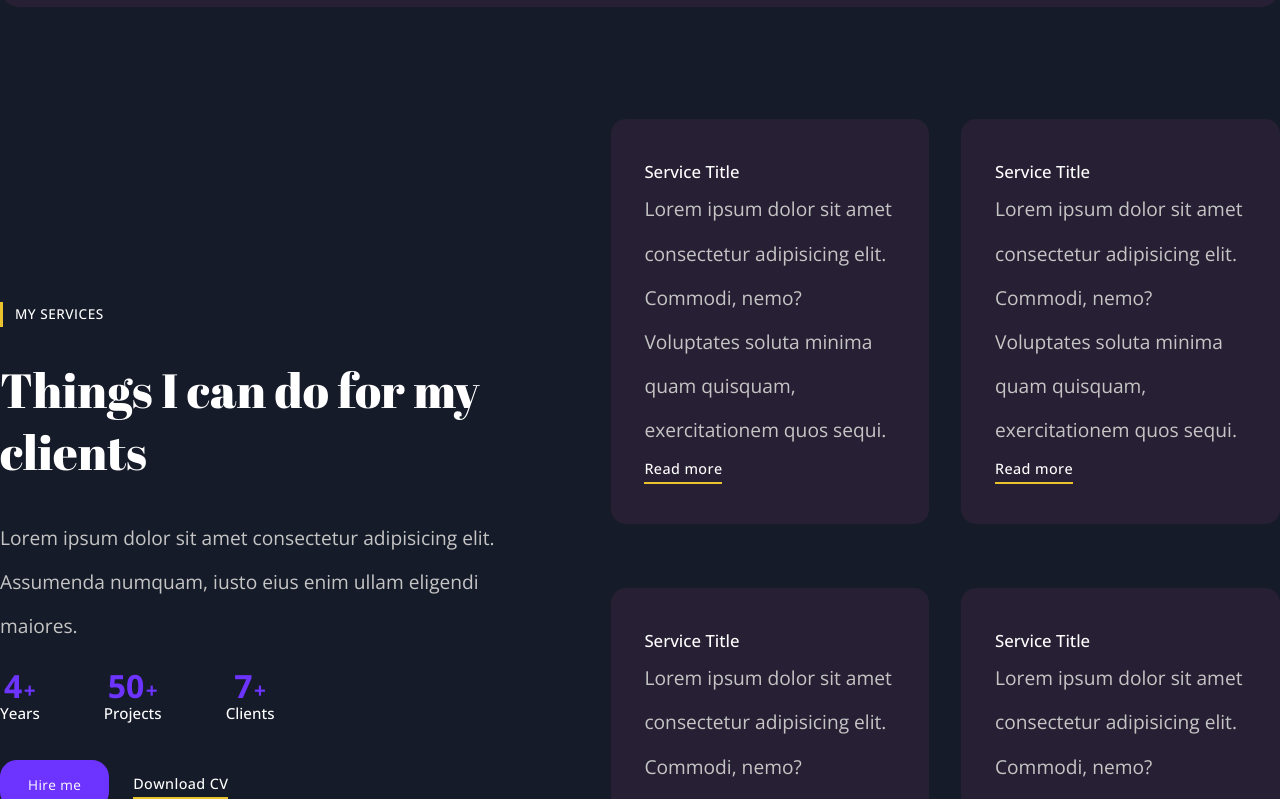
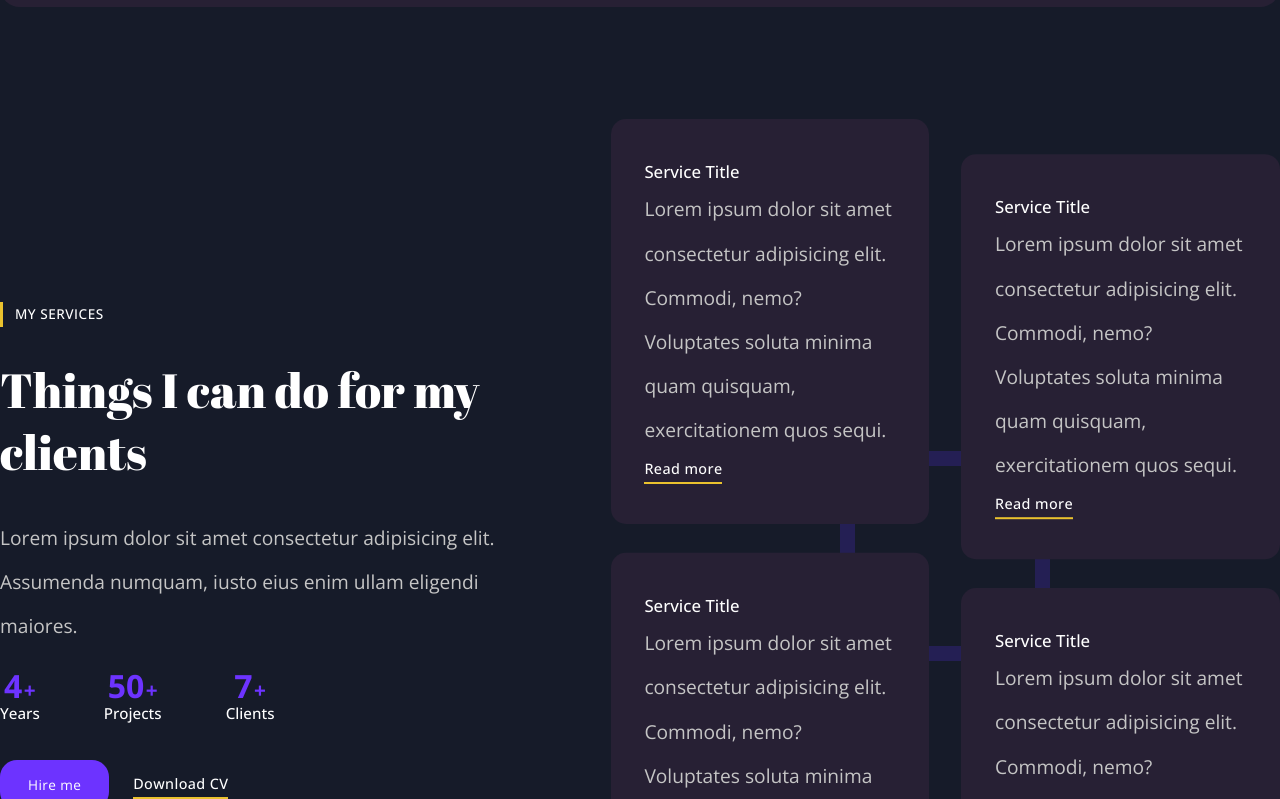
Before and after one commit to AbidAlWassie/React-Portfolio-main, a React (Create React App) app: page / in a window 1280 px wide. Shown: the part 2161-2960 px from the top of the page. Built offline with nearby package versions, Linux system fonts and the light colour scheme.

Commit message:
done with services

```diff
--- a/src/index.css
+++ b/src/index.css
@@ -164,7 +164,11 @@
   }
 
   .services-grid {
-    @apply grid grid-cols-[1fr_1fr] gap-x-8 gap-y-[4rem];
+    @apply grid grid-cols-[1fr_1fr] gap-x-8 gap-y-[4rem] relative;
+  }
+
+  .services-grid::before {
+    @apply content-[""] absolute w-[210px] h-[210px] top-[50%] left-[50%] translate-x-[-50%] translate-y-[-50%] rounded-[15px] border-[15px] border-solid border-[#5A30FF] z-[-1] opacity-[0.2];
   }
 
   .service-card {
@@ -175,4 +179,12 @@
     @apply text-white font-medium text-[1.05rem];
   }
 
+  .service-card:nth-child(2) {
+    @apply translate-y-[2.2rem];
+  }
+
+  .service-card:nth-child(3) {
+    @apply translate-y-[-2.2rem];
+  }
+
 }
```
